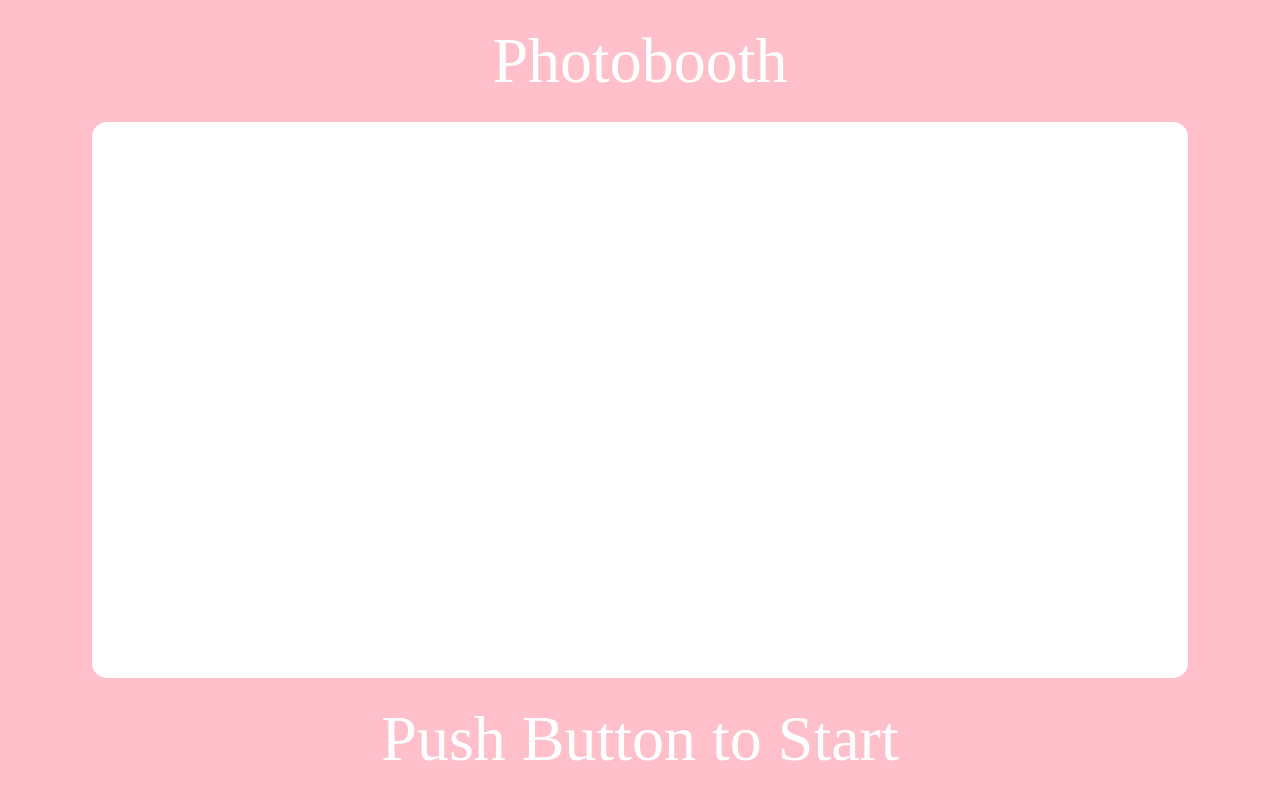
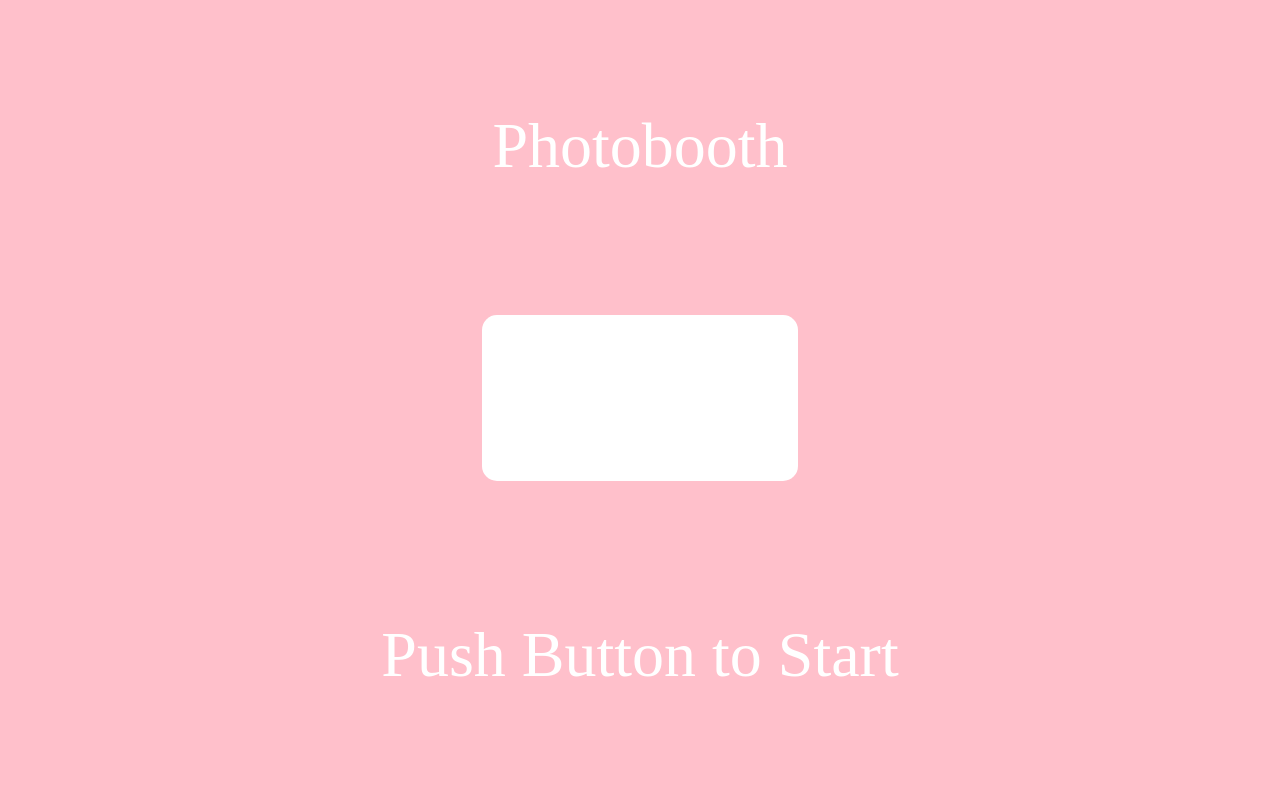
Before and after one commit to franknavarro/photobooth-react, a React (Create React App) app: page / in a window 1280 px wide. Built offline with nearby package versions, Linux system fonts and the light colour scheme; no server answers.

Commit message:
Fixed some styling for vertical screens

```diff
--- a/src/components/Webcom.css
+++ b/src/components/Webcom.css
@@ -1,8 +1,9 @@
 .flex-container {
   display: flex;
   flex-flow: column;
-  justify-content: space-between;
+  justify-content: space-evenly;
   text-align: center;
+  align-items: center;
   width: 100%;
   height: 100%;
 }
@@ -14,16 +15,16 @@
 }
 
 .video-container {
-  flex: 1 1 auto;
-  height: 32px;
+  padding: 3vh;
 }
+
 .video-container > * {
-  /* Make sure to subtract the padding from the max height */
   padding: 1vh;
-  height: calc(100% - 2 * 1vh);
+  max-height: 100%;
   max-width: 100%;
   background: white;
   border-radius: 15px;
+  box-sizing: border-box;
 }
 
 .video-container > .on-top {
```
